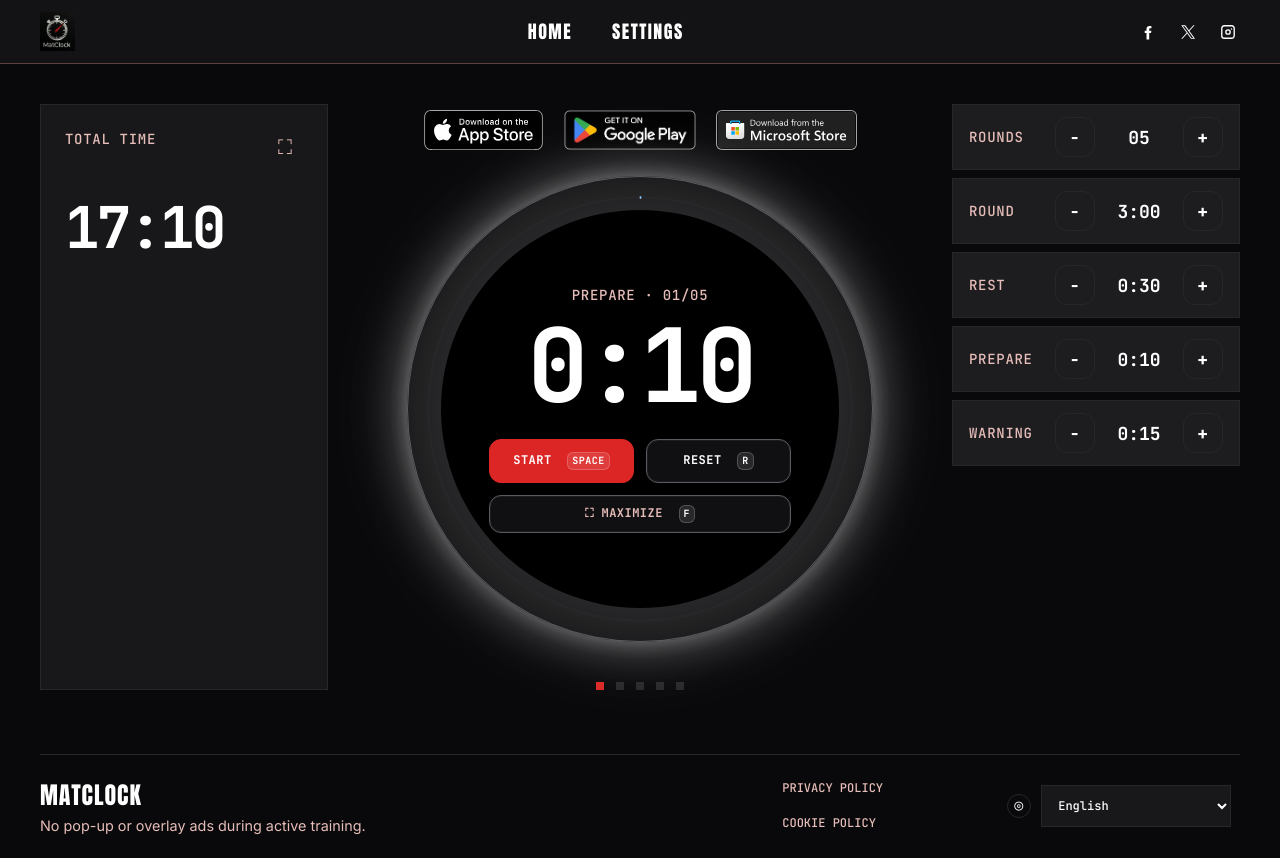
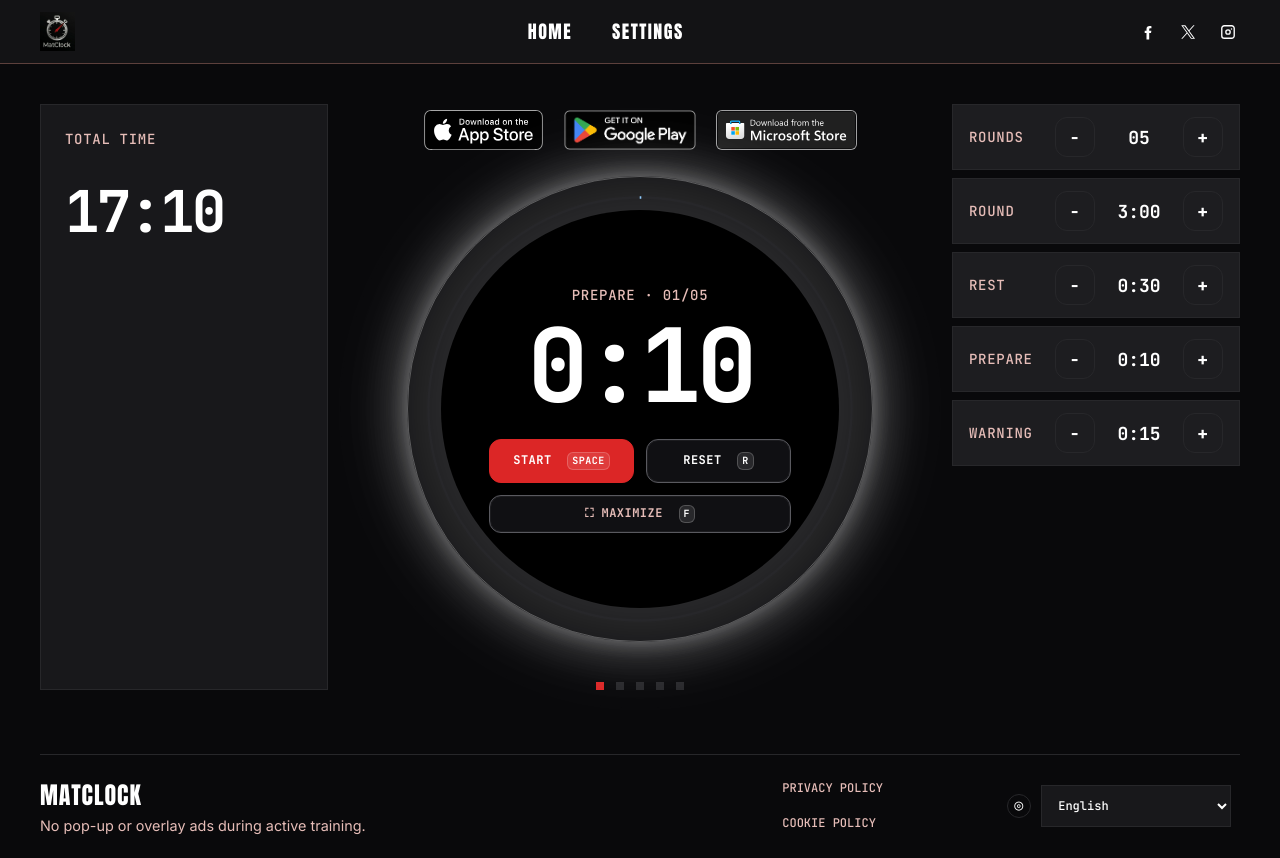
Before and after one commit to Alexunique1/MatClock-Fight-Interval-Timer, a Next.js app: page / in a window 1280 px wide. Built offline with nearby package versions, Linux system fonts and the light colour scheme.

Commit message:
Remove total time fullscreen button

```diff
--- a/app/globals.css
+++ b/app/globals.css
@@ -209,22 +209,6 @@ a {
   font-family: var(--font-mono);
   font-size: 13px;
   text-transform: uppercase;
-}
-
-.icon-button {
-  display: grid;
-  width: 36px;
-  height: 36px;
-  place-items: center;
-  border: 1px solid transparent;
-  background: transparent;
-  color: var(--on-surface-variant);
-  font-size: 20px;
-}
-
-.icon-button:hover {
-  border-color: var(--border-muted);
-  color: var(--text-primary);
 }
 
 .timer-center {
@@ -695,7 +679,6 @@ a {
 .secondary-action:focus-visible,
 .maximize-action:focus-visible,
 .stepper-controls button:focus-visible,
-.icon-button:focus-visible,
 select:focus-visible,
 a:focus-visible {
   outline: 2px solid var(--primary-container);
@@ -809,7 +792,6 @@ a:focus-visible {
     width: min(76%, 330px);
   }
 
-  .total-card .icon-button,
   .key-badge,
   .maximize-action {
     display: none;
--- a/components/timer-app.tsx
+++ b/components/timer-app.tsx
@@ -413,9 +413,6 @@ export function TimerApp() {
         <aside className="total-card">
           <div>
             <span className="panel-label">Total Time</span>
-            <button className="icon-button" type="button" onClick={handleFullscreen} aria-label="Fullscreen">
-              ⛶
-            </button>
           </div>
           <strong>{formatTime(totalDuration)}</strong>
         </aside>
```
